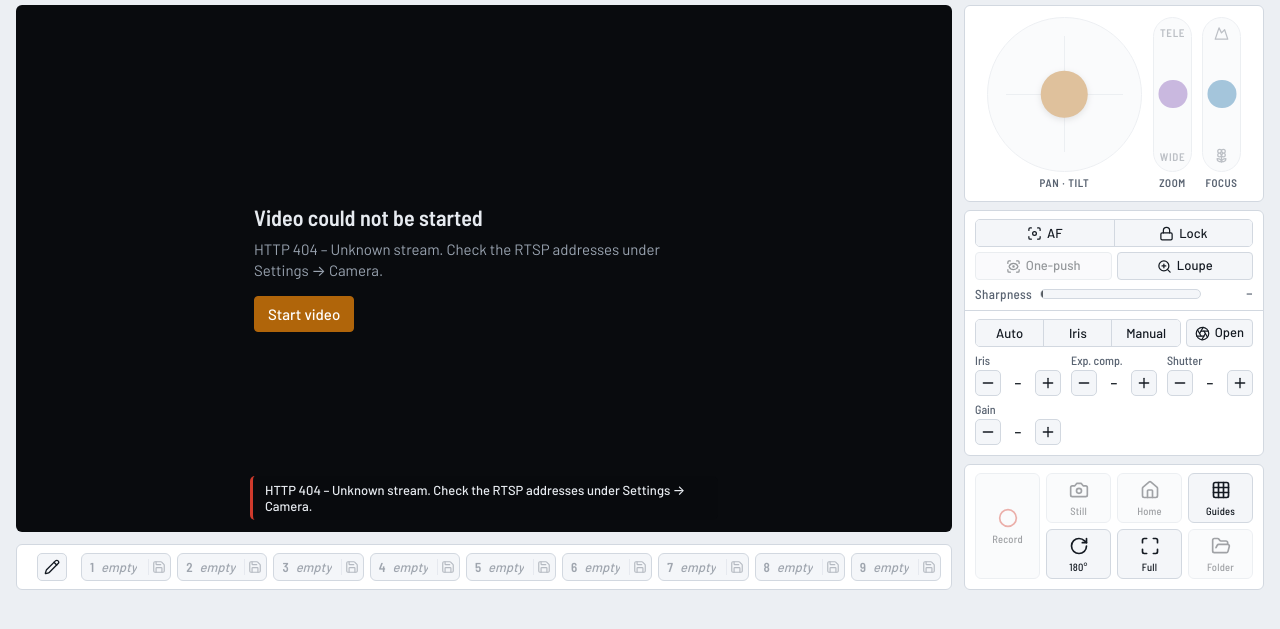
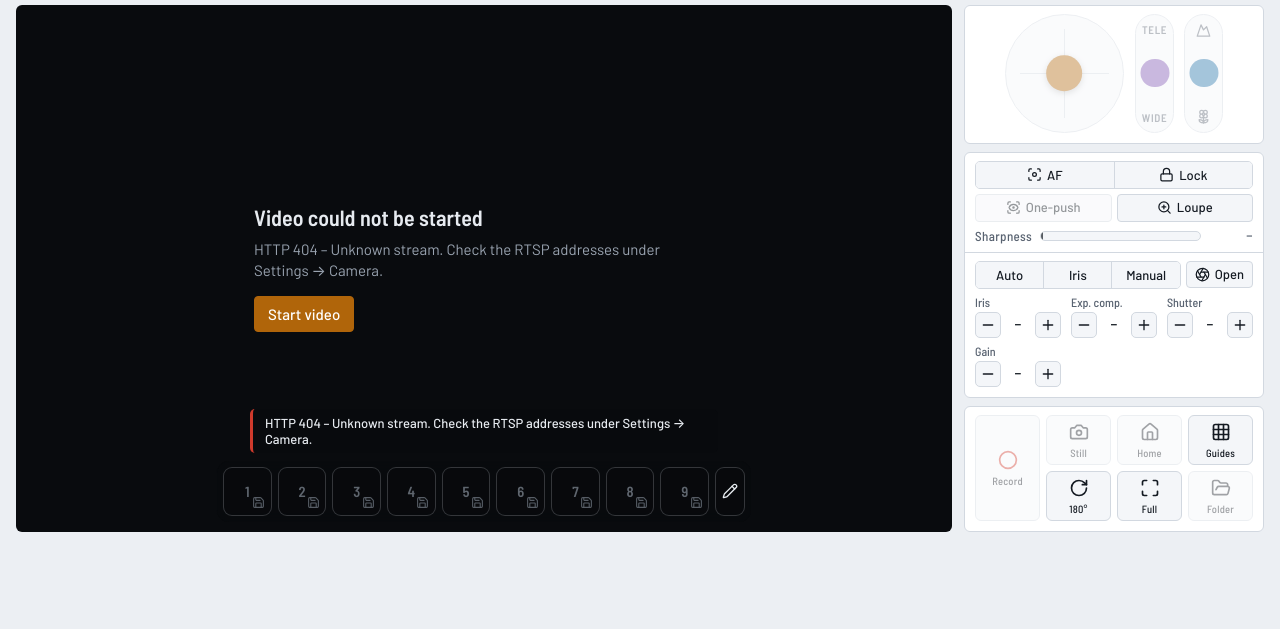
Before and after one commit to itsjute/orbital-ptz-desk, a plain HTML site: page index.html in a window 1280 px wide. Shown: the part 51-680 px from the top of the page. Drawn offline with Linux system fonts and the light colour scheme; no server answers.

Commit message:
Presets as square buttons over the video
The presets sit as a translucent row of squares on the bottom edge of the video instead of
taking room in the controls column or under the video; the quick-save button is in each
square's lower right corner, the pencil at the end of the row opens the preset editor.

Co-Authored-By: Claude Opus 5.5 <noreply@anthropic.com>
Claude-Session: https://claude.ai/code/session_01BnSyH8FXw8RQFtCnHqmExm

```diff
--- a/index.html
+++ b/index.html
@@ -469,6 +469,49 @@ body.midgrab, body.midgrab *{cursor:move!important}
 .pedrow .picon.set{color:var(--accent);border-color:var(--accent)}
 .pedrow .iconbtn.confirm{background:var(--accent);color:var(--accent-fg);border-color:var(--accent)}
 .preseted > .note{margin-top:10px}
+
+/* ===== presets as square buttons over the video ===== */
+.stage{container-type:inline-size}
+.pbar{--psz:clamp(44px, 5.2cqw, 78px);position:absolute;left:50%;bottom:10px;transform:translateX(-50%);z-index:4;display:flex;align-items:flex-end;gap:6px;
+  padding:6px;border-radius:12px;background:rgba(9,11,14,.38);backdrop-filter:blur(6px);-webkit-backdrop-filter:blur(6px);color:var(--stage-fg)}
+.pbar .presets{display:flex;gap:6px}
+.pbar .posw{position:relative;width:var(--psz);height:var(--psz);flex:none;border:1px solid rgba(231,235,240,.2);border-radius:9px;
+  background:rgba(9,11,14,.45);overflow:hidden}
+.pbar .posw .pos{position:absolute;inset:0;display:flex;flex-direction:column;align-items:center;justify-content:center;gap:2px;
+  padding:4px 5px;border:0;border-radius:0;background:transparent;color:var(--stage-fg);text-align:center}
+.pbar .pos b{position:static;font:600 calc(var(--psz) * .3)/1 var(--f-display);color:var(--stage-fg)}
+.pbar .pos .pn{max-width:100%;font:500 clamp(9px, calc(var(--psz) * .15), 11.5px)/1.15 var(--f-body) !important;color:var(--stage-muted);
+  white-space:nowrap;overflow:hidden;text-overflow:ellipsis}
+.pbar .pos.hasicon b{position:absolute;top:3px;left:5px;font-size:10px;color:var(--stage-muted)}
+.pbar .pos.hasicon .pi{width:calc(var(--psz) * .36);height:calc(var(--psz) * .36)}
+.pbar .pos.vacant{opacity:1}
+.pbar .pos.vacant b{color:var(--stage-muted);opacity:.6}
+.pbar .pos.vacant .pn{display:none}
+.pbar .pos .gd{position:absolute;top:5px;right:5px;margin:0;width:5px;height:5px}
+.pbar .pos .pd{position:absolute;left:5px;right:auto;bottom:3px;margin:0;font:500 9px/1 var(--f-mono);color:var(--stage-muted)}
+.pbar .pos.hasicon .pn{padding:0 2px}
+@container (max-width:1100px){ .pbar .pos .pd{display:none} }
+.pbar .pos:disabled{opacity:1;cursor:default}
+.pbar .posw .pset{position:absolute;right:2px;bottom:2px;width:20px;height:20px;border-radius:5px;background:transparent;color:var(--stage-muted);opacity:.55}
+.pbar .posw .pset::before{display:none}
+.pbar .posw .pset .ic{width:13px;height:13px}
+.pbar .posw:hover .pset{opacity:1}
+.pbar .posw .pset:hover:not(:disabled){background:rgba(231,235,240,.16);color:var(--stage-fg)}
+.pbar .posw .pset.saved{background:var(--ok);color:#fff;opacity:1}
+.pbar .posw:has(.pos:enabled):hover{border-color:var(--accent)}
+.pbar .posw.is-at{border-color:var(--accent);background:color-mix(in srgb, var(--accent) 38%, rgba(9,11,14,.55));box-shadow:none}
+.pbar .posw.is-at .pos b,.pbar .posw.is-at .pos .pn{color:var(--stage-fg)}
+.pbar .posw.is-at .pos.hasicon .pi{color:var(--stage-fg)}
+.pbar .posw.is-moving{border-color:var(--accent);animation:pmove2 .9s ease-in-out infinite alternate}
+@keyframes pmove2{from{background:rgba(9,11,14,.45)}to{background:color-mix(in srgb, var(--accent) 38%, rgba(9,11,14,.55))}}
+@media (prefers-reduced-motion:reduce){.pbar .posw.is-moving{animation:none;background:color-mix(in srgb, var(--accent) 25%, rgba(9,11,14,.55))}}
+.pbar .posw.is-left{border:1px dashed var(--accent)}
+.pbar .pedit{align-self:stretch;width:calc(var(--psz) * .5);min-width:30px;display:grid;place-items:center;border:1px solid rgba(231,235,240,.2);
+  border-radius:9px;background:rgba(9,11,14,.45);color:var(--stage-fg);cursor:pointer;padding:0}
+.pbar .pedit:hover{border-color:var(--accent);color:var(--accent)}
+.pbar .pedit .ic{width:16px;height:16px}
+.stage .toast{bottom:calc(clamp(44px, 5.2cqw, 78px) + 30px)}
+.ped-head h2 small{font:500 12px var(--f-mono);color:var(--muted);margin-left:8px}
 </style>
 </head>
 <body>
@@ -491,6 +534,10 @@ body.midgrab, body.midgrab *{cursor:move!important}
         <div class="hud-tl"><span class="chip rec" id="recPill" hidden>REC 00:00</span><span class="chip" id="loupeChip" hidden>Loupe 3×</span><span class="chip clip" id="clipChip" hidden title="Share of the image that clips to pure white">Overexposed</span></div>
       </div>
       <div class="toast" id="lastMsg" role="status" hidden></div>
+      <div class="pbar" id="presetPanel" role="group" aria-label="Presets">
+        <div class="presets" id="presets"></div>
+        <button class="pedit" id="pEdit" type="button" title="Edit presets: names, icons, move times" aria-label="Edit presets"><svg class="ic" viewBox="0 0 24 24" fill="none" stroke="currentColor" stroke-width="2" stroke-linecap="round" stroke-linejoin="round" aria-hidden="true"><path d="M21.174 6.812a1 1 0 0 0-3.986-3.987L3.842 16.174a2 2 0 0 0-.5.83l-1.321 4.352a.5.5 0 0 0 .623.622l4.353-1.32a2 2 0 0 0 .83-.497z"/><path d="m15 5 4 4"/></svg></button>
+      </div>
       <div class="empty" id="empty">
         <div>
           <h2 id="emptyTitle">No image yet</h2>
@@ -575,11 +622,7 @@ body.midgrab, body.midgrab *{cursor:move!important}
       </div>
     </section>
 
-    <section class="panel ppanel" id="presetPanel">
-      <h2>Presets <small id="presetInfo"></small><button class="iconbtn" id="pEdit" type="button" title="Edit presets: names, icons, move times" aria-label="Edit presets"><svg class="ic" viewBox="0 0 24 24" fill="none" stroke="currentColor" stroke-width="2" stroke-linecap="round" stroke-linejoin="round" aria-hidden="true"><path d="M21.174 6.812a1 1 0 0 0-3.986-3.987L3.842 16.174a2 2 0 0 0-.5.83l-1.321 4.352a.5.5 0 0 0 .623.622l4.353-1.32a2 2 0 0 0 .83-.497z"/><path d="m15 5 4 4"/></svg></button></h2>
-      <div class="presets" id="presets"></div>
-    </section>
-  </aside>
+      </aside>
 
 </main>
 
@@ -886,7 +929,7 @@ body.midgrab, body.midgrab *{cursor:move!important}
 </dialog>
 
 <dialog class="confirm preseted" id="pedDlg" aria-labelledby="pedTitle">
-  <div class="ped-head"><h2 id="pedTitle">Presets</h2><button class="iconbtn" id="pedClose" type="button" aria-label="Close"><svg class="ic" viewBox="0 0 24 24" fill="none" stroke="currentColor" stroke-width="2" stroke-linecap="round" stroke-linejoin="round" aria-hidden="true"><path d="M18 6 6 18"/><path d="m6 6 12 12"/></svg></button></div>
+  <div class="ped-head"><h2 id="pedTitle">Presets <small id="presetInfo"></small></h2><button class="iconbtn" id="pedClose" type="button" aria-label="Close"><svg class="ic" viewBox="0 0 24 24" fill="none" stroke="currentColor" stroke-width="2" stroke-linecap="round" stroke-linejoin="round" aria-hidden="true"><path d="M18 6 6 18"/><path d="m6 6 12 12"/></svg></button></div>
   <div class="pedcols" aria-hidden="true"><span></span><span>Icon</span><span>Name</span><span>Move time</span><span>Save</span></div>
   <div class="pedlist" id="pedList"></div>
   <p class="note">Changes are kept at once. <b>Save</b> stores the camera's current view in that slot (tap twice to overwrite). The move time applies to straight moves; <i>Standard</i> uses Settings → Presets. The small save button next to each preset tile does the same with a double-click.</p>
@@ -2087,22 +2130,7 @@ E.auListen.addEventListener('change', () => { store.set('audio-listen', E.auList
 
 /* ---------- size the controls to the video: the joystick takes the remaining height ---------- */
 const CTRL = document.querySelector('.panel.ctrl'), CONTROLS = document.querySelector('.controls');
-const PPANEL = document.getElementById('presetPanel'), STAGECOL = document.querySelector('.stagecol');
-function placePresets(){
-  // Presets go under the video as one strip when the window is taller than the video needs
-  // (e.g. 16:10 screens) – that leaves more room for the joystick in the column.
-  const below = PPANEL.parentElement === STAGECOL;
-  let want = false;
-  if (matchMedia('(min-width: 900px)').matches ){
-    const spare = innerHeight - E.stage.getBoundingClientRect().bottom - 16;
-    want = spare >= (below ? PPANEL.offsetHeight : 56) + 12;
-  }
-  if (want !== below) (want ? STAGECOL : CONTROLS).append(PPANEL);
-  // with the strip below the video, the column reaches down to the strip's bottom edge
-  CONTROLS.style.height = want ? `${Math.round(PPANEL.getBoundingClientRect().bottom - E.stage.getBoundingClientRect().top)}px` : '';
-}
 function fitControls(){
-  placePresets();
   if (!matchMedia('(min-width: 900px)').matches){ ['--joy', '--rh'].forEach(k => CONTROLS.style.setProperty(k, '170px')); CONTROLS.style.setProperty('--rw', '48px'); return; }
   const cs = getComputedStyle(CTRL);
   let h = CTRL.clientHeight - parseFloat(cs.paddingTop) - parseFloat(cs.paddingBottom) - 22;   // minus the label row
```
Also changed, not shown: 1 other file.
